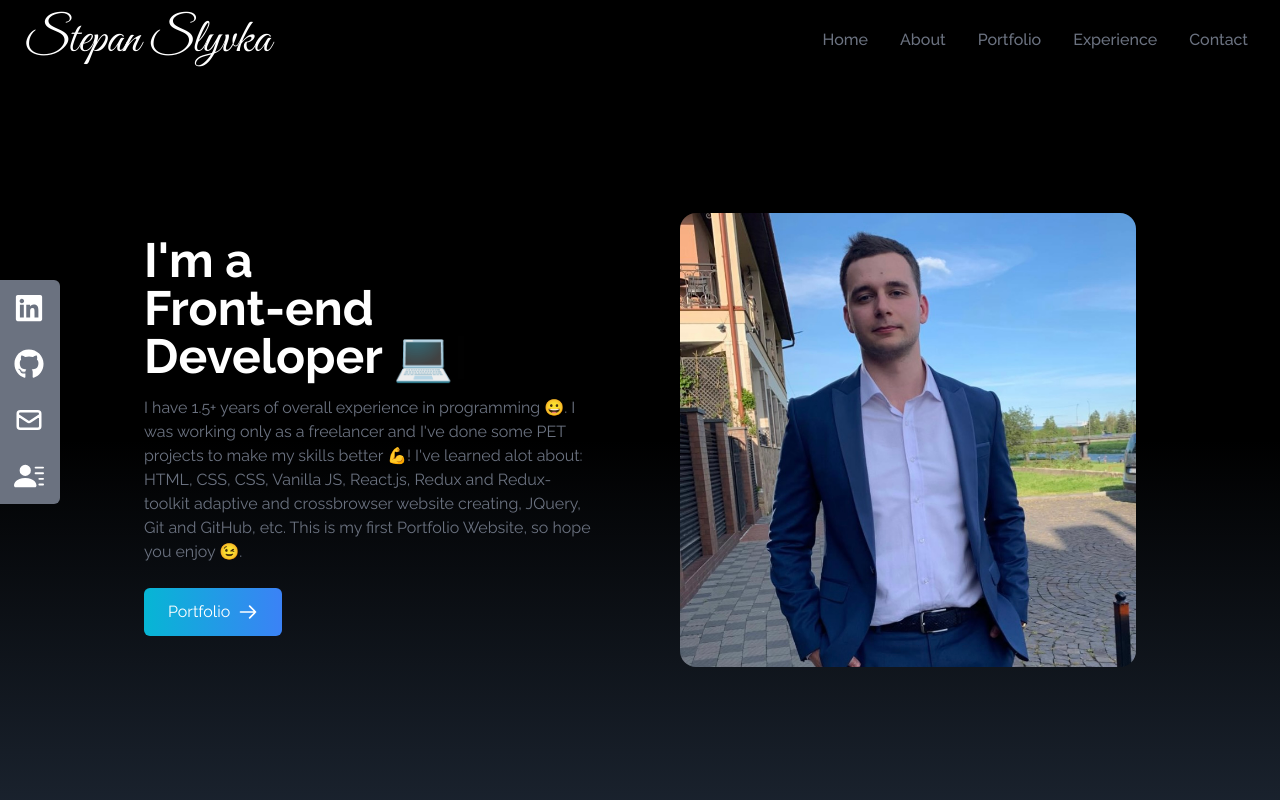
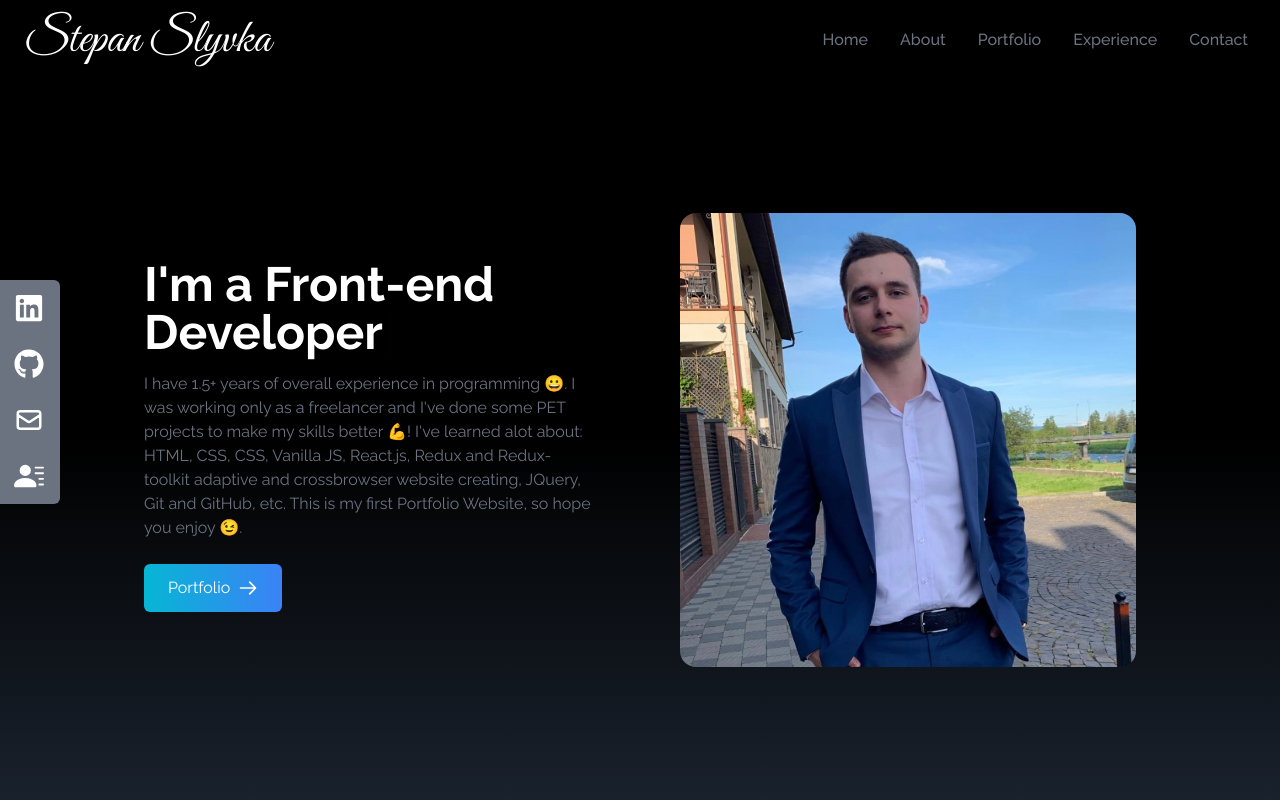
Before and after one commit to stepan-slyvka/my-personal-portfolio-website, a React (Create React App) app: page / in a window 1280 px wide. Shown: the top 800 px of the page. Built offline with nearby package versions, Linux system fonts and the light colour scheme.

Commit message:
Deleted icons from typewriter

```diff
--- a/src/components/Home.jsx
+++ b/src/components/Home.jsx
@@ -48,15 +48,14 @@ const Home = (props) => {
       >
         <div className="flex flex-col justify-center h-full lg:mr-12 w-[100%]">
           <h2 className="text-3xl sm:text-5xl font-bold text-white">
-            I'm a
             {showTyping && !props.nav && (
               <Typewriter
                 options={{
                   strings: [
-                    "Front-end Developer 💻",
-                    "HTML/CSS Coder 🙋‍♂️",
-                    "React.js Developer 👦",
-                    "Student 👨‍🎓",
+                    "I'm a Front-end Developer",
+                    "I'm a HTML/CSS Coder",
+                    "I'm a React.js Developer",
+                    "I'm a Student",
                   ],
                   autoStart: true,
                   loop: true,
```
